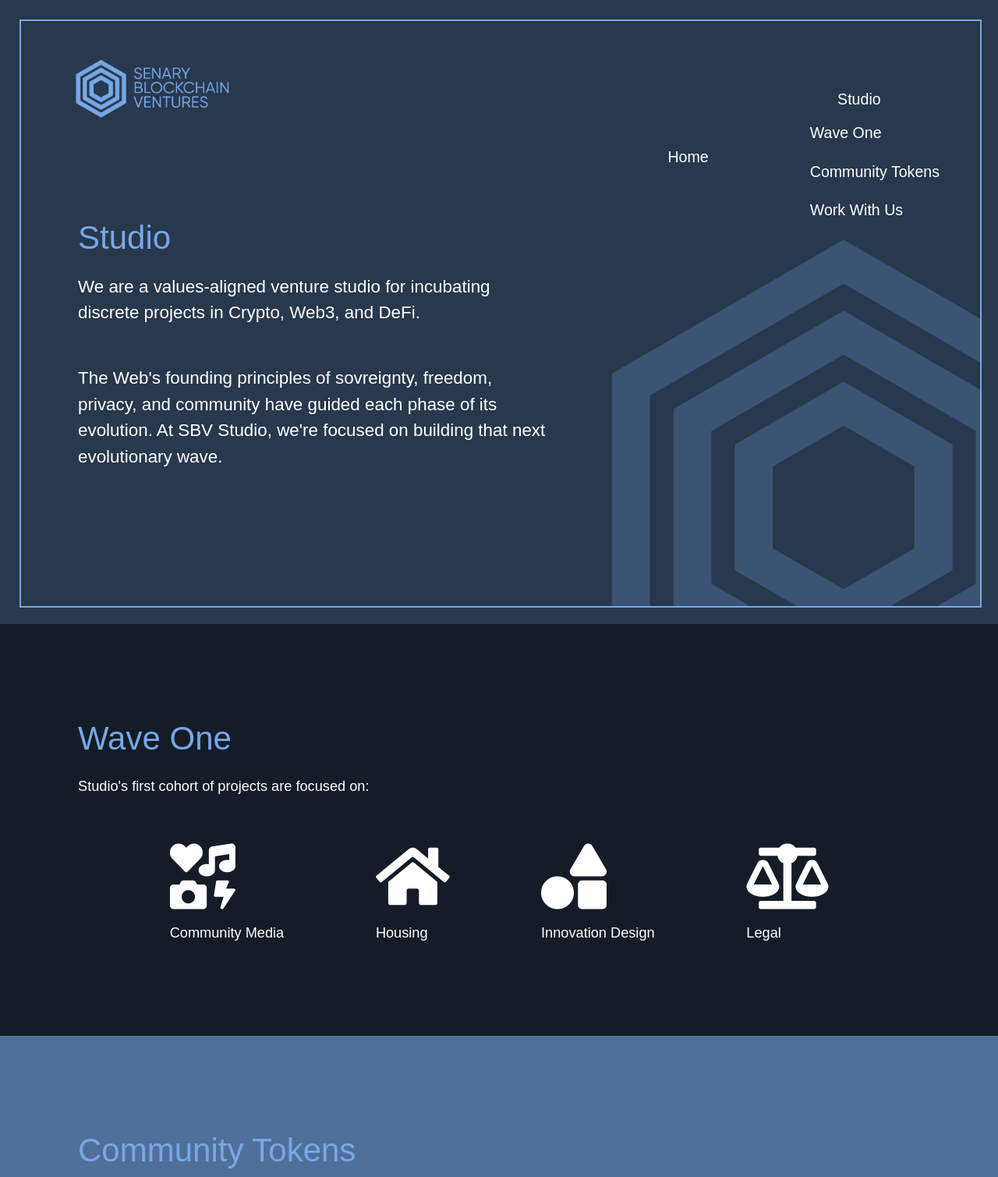
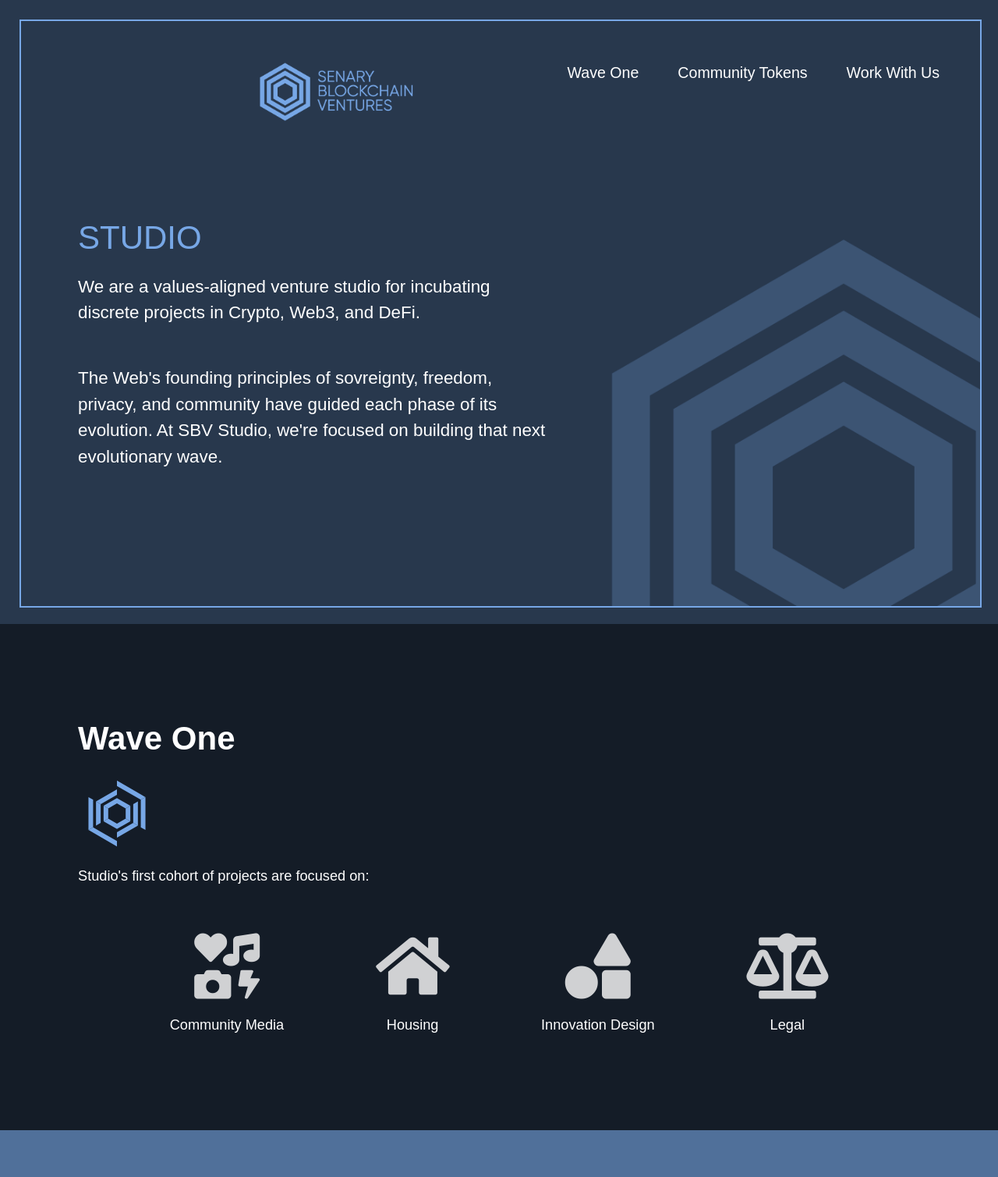
Before and after one commit to maxgrok/sbv-studio, a Gatsby site: page / in a window 1280 px wide. Shown: the top 1509 px of the page at 78% size. Built offline with nearby package versions, Linux system fonts and the light colour scheme; Gatsby itself is replaced by a stand-in of ours; a web font is replaced by a local one.

Commit message:
adding edits to transparency for icons in wave one, wave one header styling, and icon and text align center

```diff
--- a/src/components/shared/header/header.js
+++ b/src/components/shared/header/header.js
@@ -9,7 +9,7 @@
   <div className="Header">
     <div className="Header__Contents">
     <a className="top-anchor" id="ourstory-home" />
-      <Link className="Logo" to={`/`}>
+      <Link className="Logo" to={`https://senaryblockchain.ventures`}>
         <img src={Brand} alt="Brand" />
       </Link>
       <TopNav />
--- a/src/components/shared/topNav/TopNav.js
+++ b/src/components/shared/topNav/TopNav.js
@@ -18,19 +18,12 @@
   return (
     <>
       <nav className="TopNav__Desktop">
-
-      <a href="https://www.senaryblockchain.ventures">Home</a>
-          <ul><li><a href="https://www.sbv.studio">Studio</a>
-          <div className="menu" style={{margin: `0 auto`}}>
-            <ul>
-              <li className="link"><a href="#wave-one">Wave One</a></li>
-              <li className="link"><a href="#community-tokens">Community Tokens</a></li>
-              <li className="link"><a href="#work-with-us">Work With Us</a></li>
-            </ul>
-
-        </div>
-            </li>
-          </ul>
+          {/* <div className="menu" style={{margin: `0 auto`}}>
+            <ul> */}
+              <a href="#wave-one">Wave One</a>
+              <a href="#community-tokens">Community Tokens</a>
+              <a href="#work-with-us">Work With Us</a>
+            {/* </ul> */}
       </nav>
       {/* Start Hamburger */}
       <button className={hamburgerClass} type="button" onClick={toggleNav}>
--- a/src/components/shared/topNav/TopNav.scss
+++ b/src/components/shared/topNav/TopNav.scss
@@ -23,7 +23,14 @@
     @media (max-width: 1168px) {
       align-self: center;
     }
-    a {
+    a{
+      position: relative;
+      display: block;
+      text-decoration: none;
+      font-size: 2rem;;
+      color: #ecf0f1;
+      padding: 4px 0;
+      transition: 0.5s;
       display: flex;
       align-items: center;
       justify-content: center;
@@ -46,6 +53,13 @@
         bottom: 0;
         left: 0;
         transition: all 0.15s linear;
+        height: 3px;
+        top: 100%;
+        left: 0;
+        background: #28384d;
+        transition: transform 0.5s;
+        transform: scaleX(0);
+        transform-origin: right;
       }
       &:hover:after {
         content: '';
@@ -55,6 +69,8 @@
         bottom: 0;
         left: 0;
         transition: all 0.15s linear;
+          transform: scaleX(1);
+          transform-origin: left;
       }
       &.Active {
         color: $primary;
@@ -70,8 +86,54 @@
         }
       }
     }
+    // a {
+    //   display: flex;
+    //   align-items: center;
+    //   justify-content: center;
+    //   position: relative;
+    //   height: auto;
+    //   margin-left: 50px;
+    //   color: $primary;
+    //   text-decoration: none;
+    //   font-size: .7em;
+    //   @media (max-width: 1168px) {
+    //     font-size: .6em;
+    //     margin-left: 30px;
+    //   }
+    //   color: white;
+    //   &:after {
+    //     content: '';
+    //     background-color: transparent;
+    //     width: 100%;
+    //     position: absolute;
+    //     bottom: 0;
+    //     left: 0;
+    //     transition: all 0.15s linear;
+    //   }
+    //   &:hover:after {
+    //     content: '';
+    //     background-color: $primary;
+    //     width: 100%;
+    //     position: absolute;
+    //     bottom: 0;
+    //     left: 0;
+    //     transition: all 0.15s linear;
+    //   }
+      // &.Active {
+      //   color: $primary;
+      //   &:after {
+      //     content: '';
+      //     background-color: $primary;
+      //     height: 3px;
+      //     width: 100%;
+      //     position: absolute;
+      //     bottom: 0;
+      //     left: 0;
+      //     transition: all 0.15s linear;
+      //   }
+      // }
+    }
   }
-}
 
 .TopNav__Mobile {
   position: fixed;
@@ -118,7 +180,7 @@
   padding: 6px 0;
 }
 
-ul li a{
+a{
   position: relative;
   display: block;
   text-decoration: none;
--- a/src/pages/index.js
+++ b/src/pages/index.js
@@ -3,7 +3,7 @@
 
 import Layout from '../components/layout/layout'
 import SocialLinks from '../components/shared/social/SocialLinks'
-import fontawesome from '@fortawesome/fontawesome-free/css/all.css';
+import '@fortawesome/fontawesome-free/css/all.css';
 import IconSBV1 from '../images/sbv__icon1.svg'
 import IconSBV2 from '../images/sbv__icon2.svg'
 import IconSBV3 from '../images/sbv__icon3.svg'
@@ -12,7 +12,7 @@
   <Layout>
     <div className="Hero Home" id="home">
       <div className="Hero__Contents">
-        <h2>Studio</h2>
+        <h2>STUDIO</h2>
         <p className="light">
         We are a values-aligned venture studio for incubating discrete projects in Crypto, Web3, and DeFi.
         </p>
@@ -28,36 +28,37 @@
 
     <div className="Block Join">
       <div className="Block__Contents" id="wave-one">
-      <h2>Wave One</h2>
+      <h4 style={{fontSize: `1.5em`}}>Wave One</h4>
+      <img src={IconSBV1} />
      <p className="light">Studio's first cohort of projects are focused on: </p><br/>
         <div className="Grid">
-          <div className="Column Column--44">
-            <i class="fas fa-icons fa-3x"></i>
-            <p className="light">Community Media</p>
+          <div className="Column Column--35">
+            <i class="fas fa-icons fa-3x"style={{margin: `0 auto`,opacity: `0.8`}}></i>
+            <p style={{margin: `1em auto`}}>Community Media</p>
             {/*
             <p className="light">
             Description of Media?
             </p> */}
           </div>
-          <div className="Column Column--44">
-          <i class="fas fa-home fa-3x"></i>
-            <p className="light">Housing</p>
+          <div className="Column Column--35">
+          <i class="fas fa-home fa-3x" style={{margin: `0 auto`, opacity: `0.8`}}></i>
+            <p style={{margin: `1em auto`}}>Housing</p>
             {/* <p className="light">
             Housing info...
             </p> */}
           </div>
 
-          <div className="Column Column--44">
-          <i class="fas fa-shapes fa-3x"></i>
-            <p className="light"> Innovation Design</p>
+          <div className="Column Column--35">
+          <i class="fas fa-shapes fa-3x" style={{margin: `0 auto`, opacity: `0.8`}}></i>
+            <p style={{margin: `1em auto`}}> Innovation Design</p>
             {/* <p className="light">
            Description or icon?
             </p> */}
           </div>
 
-          <div className="Column Column--44">
-          <i class="fas fa-balance-scale fa-3x"></i>
-            <p className="light"> Legal </p>
+          <div className="Column Column--35">
+          <i class="fas fa-balance-scale fa-3x" style={{margin: `0 auto`, opacity: `0.8`}}></i>
+            <p style={{margin: `1em auto`}}> Legal </p>
             {/* <p className="light">
             Description or icon?
             </p> */}
@@ -68,7 +69,7 @@
 
     <div className="Block CommunityTokens" id="community-tokens"> {/* was get-involved change the id in the scss file*/}
       <div className="Block__Contents">
-        <h2>Community Tokens</h2>
+        <h4  style={{fontSize: `1.5em`}}>Community Tokens</h4>
         <div className="GetInvolved_Contents">
             <img src={IconSBV2} /> <br/><br/><br/>
             <p className="light">
@@ -83,7 +84,7 @@
     </div>
     <div className="Block WorkWithUs" id="work-with-us"> {/* was -get-involved change the id in the scss file*/}
       <div className="Block__Contents">
-        <h2>Work with Us</h2>
+        <h4  style={{fontSize: `1.5em`}}>Work with Us</h4>
         <div className="GetInvolved_Contents">
             <img src={IconSBV3} />
             <p className="light">
--- a/src/styles/_globals.scss
+++ b/src/styles/_globals.scss
@@ -213,6 +213,16 @@
     font-weight: 600;
     color: white;
     font-size: 1em;
+  }
+  &#wave-one{
+    p {
+      font-size: 1.5em;
+      color: $primary;
+      text-align:center;
+    }
+    h4{
+      font-size: 2em;
+    }
   }
   &.CommunityTokens{
     text-align: left;
```
